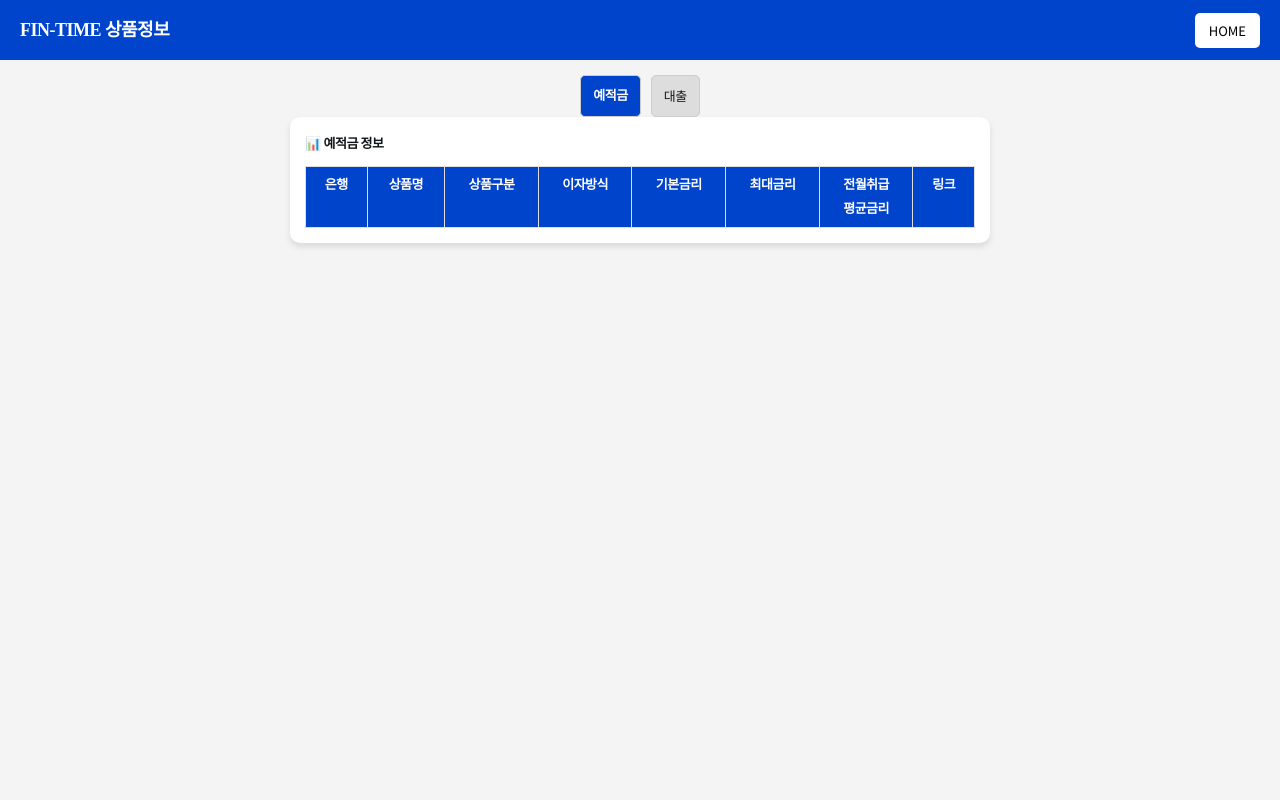
After one commit to dubhe-fintime/finTime_client, a Flask app: page /productInfo in a window 1280 px wide. The commit adds this page. Run offline with Flask 3, Linux system fonts and the light colour scheme; lists and menus that the app fills with data are empty; some libraries are stand-ins or nearby versions; some web fonts are replaced.

Commit message:
작업 중 commit

```diff
--- a/main.py
+++ b/main.py
@@ -121,6 +121,10 @@ def setShow():
     #return render_template("common/login.html", domain=domain, port=port)
     return render_template("page/settingShow.html", domain=front_domain, api_domain=api_domain)
 
+@app.route("/productInfo")
+def productInfo():
+    return render_template("page/productInfo.html", domain=front_domain, api_domain=api_domain)
+
 if __name__ == "__main__":
     while True:
         try:
--- a/templates/page/fintimeMain.html
+++ b/templates/page/fintimeMain.html
@@ -28,6 +28,7 @@
     <div class="header" id="titlebar">
         <h2 onclick="location.reload()">Fin-Time</h2>
         <div>
+            <button class="btn primary sm" id="productInfoBtn"onclick="goTopage(this)">상품정보</button>
             <button class="btn primary sm" id="scrollToTopBtn"onclick="scrollToTop()">▲</button>
             <button class="btn primary sm" id="setShowBtn"onclick="goTopage(this)">☰</button>
         </div>
--- /dev/null
+++ b/templates/page/productInfo.html
@@ -0,0 +1,320 @@
+<!DOCTYPE html>
+<html lang="ko">
+<head>
+    <meta charset="UTF-8">
+    <meta name="viewport" content="width=device-width, initial-scale=1.0">
+    <title>FIN-TIME | Product Info </title>
+    <script src="{{ url_for('static', filename='js/crypto-js.js') }}"></script>
+    <link href="{{ url_for('static', filename='style/common.css') }}" rel="stylesheet" />
+    <link href="{{ url_for('static', filename='style/lnb.css') }}" rel="stylesheet" />
+    <script src="{{ url_for('static', filename='js/common.js') }}"></script>
+    <script src="{{ url_for('static', filename='js/jquery-3.6.0.min.js') }}"></script>
+    <script src="{{ url_for('static', filename='js/jquery-ui.min.js') }}"></script>
+    <script src="//t1.daumcdn.net/mapjsapi/bundle/postcode/prod/postcode.v2.js"></script>
+
+    <style>
+       :root {
+            --blue900: #0044cc;
+        }
+
+        html, body {
+            height: 100%;
+            margin: 0;
+            font-size: 13px; /* 기본 폰트 크기 줄이기 */
+            font-family: Arial, sans-serif;
+            background: #f4f4f4;
+        }
+
+        .wrapper {
+            display: flex;
+            flex-direction: column;
+            height: 100vh;
+            width: 100%;
+        }
+
+        .header {
+            background: var(--blue900);
+            color: white;
+            padding: 10px 20px;
+            width: 100%;
+            height: 60px;
+            position: fixed;
+            top: 0;
+            z-index: 1200;
+            display: flex;
+            justify-content: space-between;
+            align-items: center;
+            font-size: 16px; /* 헤더의 폰트 크기 */
+        }
+
+        .header h2 { margin: 0; font-size: 18px; }
+        .btn {
+            padding: 8px 14px;
+            background: white;
+            border: none;
+            cursor: pointer;
+            border-radius: 5px;
+            font-size: 13px; /* 버튼 폰트 크기 */
+        }
+
+        .tab-container {
+            display: flex;
+            justify-content: center;
+            margin-top: 60px;
+        }
+
+        .tab {
+            padding: 8px 12px;
+            cursor: pointer;
+            background: #ddd;
+            border: 1px solid #ccc;
+            margin: 0 5px;
+            border-radius: 5px;
+            font-size: 13px; /* 탭 버튼 폰트 크기 */
+        }
+
+        .tab.active {
+            background: var(--blue900);
+            color: white;
+            font-weight: bold;
+        }
+
+        .content-wrapper {
+            flex: 1;
+            padding: 15px;
+            margin-bottom: 40px;
+            overflow-y: auto;
+        }
+
+        .tab-content {
+            display: none;
+            background: white;
+            padding: 15px;
+            width: 100%;
+            max-width: 700px;
+            border-radius: 10px;
+            box-shadow: 0px 4px 6px rgba(0, 0, 0, 0.1);
+            margin: 0 auto;
+        }
+
+        .tab-content.active { display: block; }
+
+        .table-container {
+            width: 100%;
+            overflow-x: auto;
+        }
+
+        table {
+            width: 100%;
+            border-collapse: collapse;
+            margin-top: 10px;
+            background: white;
+            min-width: 600px;
+        }
+
+        th, td {
+            border: 1px solid #ddd;
+            padding: 6px 10px; /* 셀 내부 여백 줄이기 */
+            text-align: center;
+            font-size: 13px; /* 테이블 내용 폰트 크기 */
+            white-space: nowrap; /* 기본적으로 줄바꿈 방지 */
+        }
+
+        tbody td {
+            vertical-align: middle;
+        }
+
+        th {
+            background: var(--blue900);
+            color: white;
+        }
+
+        /* 상품명 열만 크기 조정 & 줄바꿈 허용 */
+        th:nth-child(2), td:nth-child(2) {
+            max-width: 120px;
+            word-wrap: break-word;
+            white-space: normal;
+            line-height: 1.4; /* 줄 간격을 좀 더 조정하여 가독성을 높임 */
+        }
+
+        /* 은행 열에도 두 줄로 나오도록 설정 */
+        th:nth-child(1), td:nth-child(1) {
+            max-width: 120px;
+            word-wrap: break-word;
+            white-space: normal;
+            line-height: 1.4;
+        }
+
+        a {
+            color: #007bff;
+            text-decoration: none;
+            font-weight: bold;
+            font-size: 13px; /* 링크 폰트 크기 */
+        }
+
+        /* 반응형 디자인 */
+        @media (max-width: 768px) {
+            body {
+                font-size: 11px; /* 모바일에서 기본 폰트 크기 추가적으로 줄이기 */
+            }
+
+            .tab {
+                font-size: 11px; /* 모바일에서 탭 폰트 크기 */
+                padding: 6px 8px;
+            }
+
+            .btn {
+                font-size: 11px; /* 모바일에서 버튼 폰트 크기 */
+                padding: 6px 8px;
+            }
+
+            table {
+                min-width: 500px;
+            }
+
+            /* 모바일에서는 상품명이 더 짧게 */
+            th:nth-child(2), td:nth-child(2) {
+                max-width: 100px;
+            }
+
+            /* 모바일에서 은행명도 더 짧게 설정 */
+            th:nth-child(1), td:nth-child(1) {
+                max-width: 100px;
+            }
+        }
+
+
+    </style>
+</head>
+<body>
+    <header class="header">
+        <h2>FIN-TIME 상품정보</h2>
+        <button class="btn" id="mainBtn" onclick="goTopage(this)">HOME</button>
+    </header>
+
+    <div class="content-wrapper">
+        <div class="tab-container">
+            <div class="tab active" onclick="openTab('deposit')">예적금</div>
+            <div class="tab" onclick="openTab('loan')">대출</div>
+        </div>
+
+        <div id="deposit" class="tab-content active">
+            <h2>📊 예적금 정보</h2>
+            <div class="table-container">
+                <table>
+                    <thead>
+                        <tr>
+                            <th>은행</th>
+                            <th>상품명</th>
+                            <th>상품구분</th>
+                            <th>이자방식</th>
+                            <th>기본금리</th>
+                            <th>최대금리</th>
+                            <th>전월취급<br>평균금리</th>
+                            <th>링크</th>
+                        </tr>
+                    </thead>
+                    <tbody>
+                    </tbody>
+                </table>
+            </div>
+        </div>
+
+        <div id="loan" class="tab-content">
+            <h2>🏦 대출 정보</h2>
+            <div class="table-container">
+                <table>
+                    <thead>
+                        <tr>
+                            <th>은행</th>
+                            <th>상품명</th>
+                            <th>주택종류</th>
+                            <th>금리방식</th>
+                            <th>상환방식</th>
+                            <th>최저금리</th>
+                            <th>최대금리</th>
+                        </tr>
+                    </thead>
+                    <tbody>
+                    </tbody>
+                </table>
+            </div>
+        </div>
+    </div>
+
+    <script>
+          $(document).ready(function () {
+            requestProduct();
+            requestLoanProduct();
+        })
+
+        function requestProduct() {
+            $.ajax({
+                url: "{{api_domain}}/getFinancialProduct",
+                type: "POST",
+                success: function (response) {
+                    const tbody = document.querySelector("#deposit tbody");
+
+                    // 데이터 반복 처리하여 <tr> 추가
+                    response.forEach(item => {
+                        console.log(item);
+                        const row = document.createElement("tr");
+                        row.innerHTML = `
+                            <td>${item.cor_nm}</td>
+                            <td>${item.prod_nm}</td>
+                            <td>${item.prod_type}</td>
+                            <td>${item.saving_method}</td>
+                            <td>${item.base_intr}%</td>
+                            <td>${item.max_intr}%</td>
+                            <td>${item.last_avg_intr}%</td>
+                            <td><a href="${item.prod_detail_link}" target="_blank">바로가기</a></td>
+                        `;
+                        tbody.appendChild(row);
+                    });
+                },
+                error: function () {
+                    alert("예적금 상품 정보를를 불러오는 데 실패했습니다.");
+                }
+            });
+        }
+
+        function requestLoanProduct() {
+            $.ajax({
+                url: "{{api_domain}}/getFinancialLoanProduct",
+                type: "POST",
+                success: function (response) {
+                    const tbody = document.querySelector("#loan tbody");
+
+                    // 데이터 반복 처리하여 <tr> 추가
+                        response.forEach(item => {
+                        const row = document.createElement("tr");
+                        row.innerHTML = `
+                            <td>${item.cor_nm}</td>
+                            <td>${item.prod_nm}</td>
+                            <td>${item.residence_type}</td>
+                            <td>${item.intr_method}</td>
+                            <td>${item.repay_method}</td>
+                            <td>${item.min_intr}%</td>
+                            <td>${item.max_intr}%</td>
+                        `;
+                        tbody.appendChild(row);
+                    });
+
+                },
+                error: function () {
+                    alert("대출 상품 정보를를 불러오는 데 실패했습니다.");
+                }
+            });
+        }
+
+        function openTab(tabName) {
+            document.querySelectorAll('.tab-content').forEach(tab => tab.classList.remove('active'));
+            document.querySelectorAll('.tab').forEach(button => button.classList.remove('active'));
+
+            document.getElementById(tabName).classList.add('active');
+            document.querySelector(`.tab-container .tab[onclick="openTab('${tabName}')"]`).classList.add('active');
+        }
+    </script>
+
+</body>
+</html>
```
